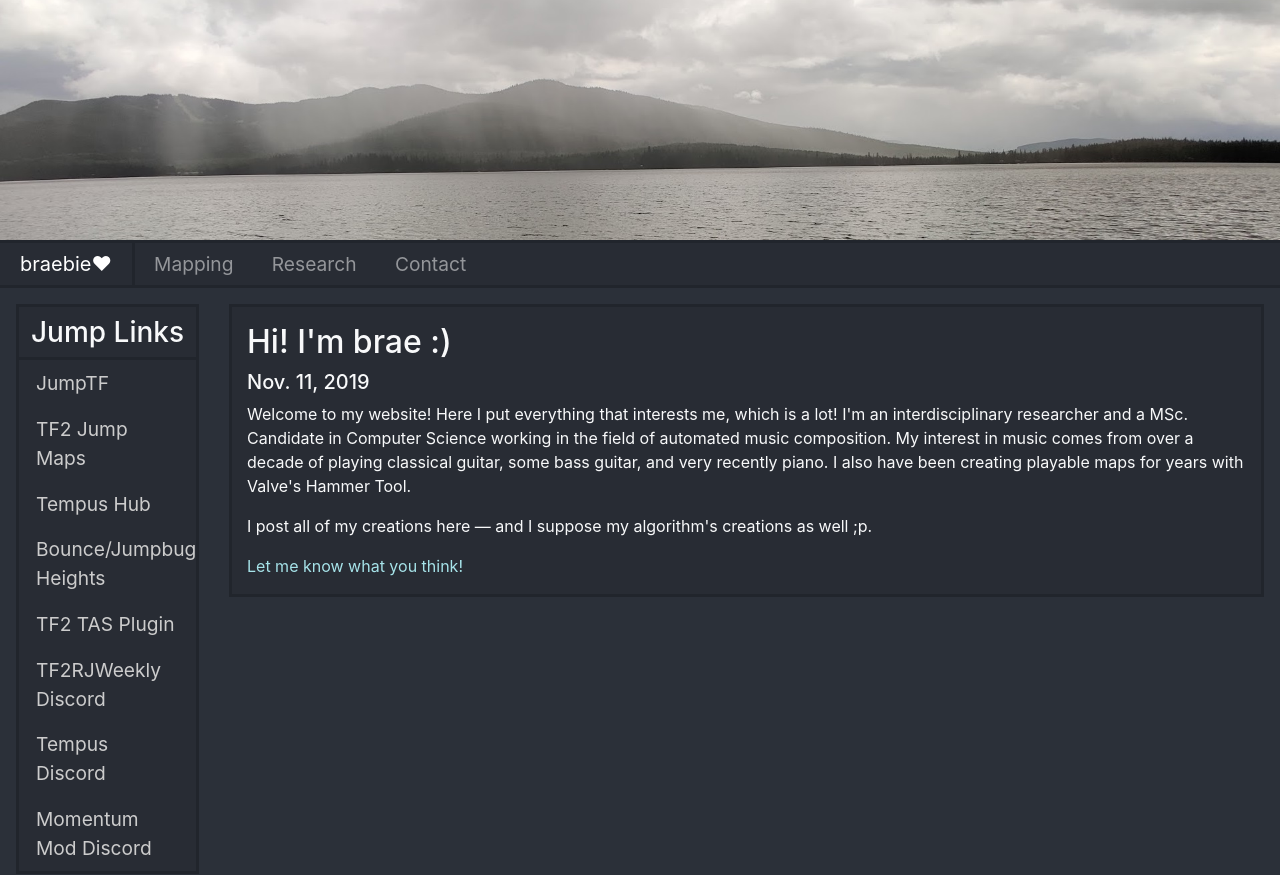
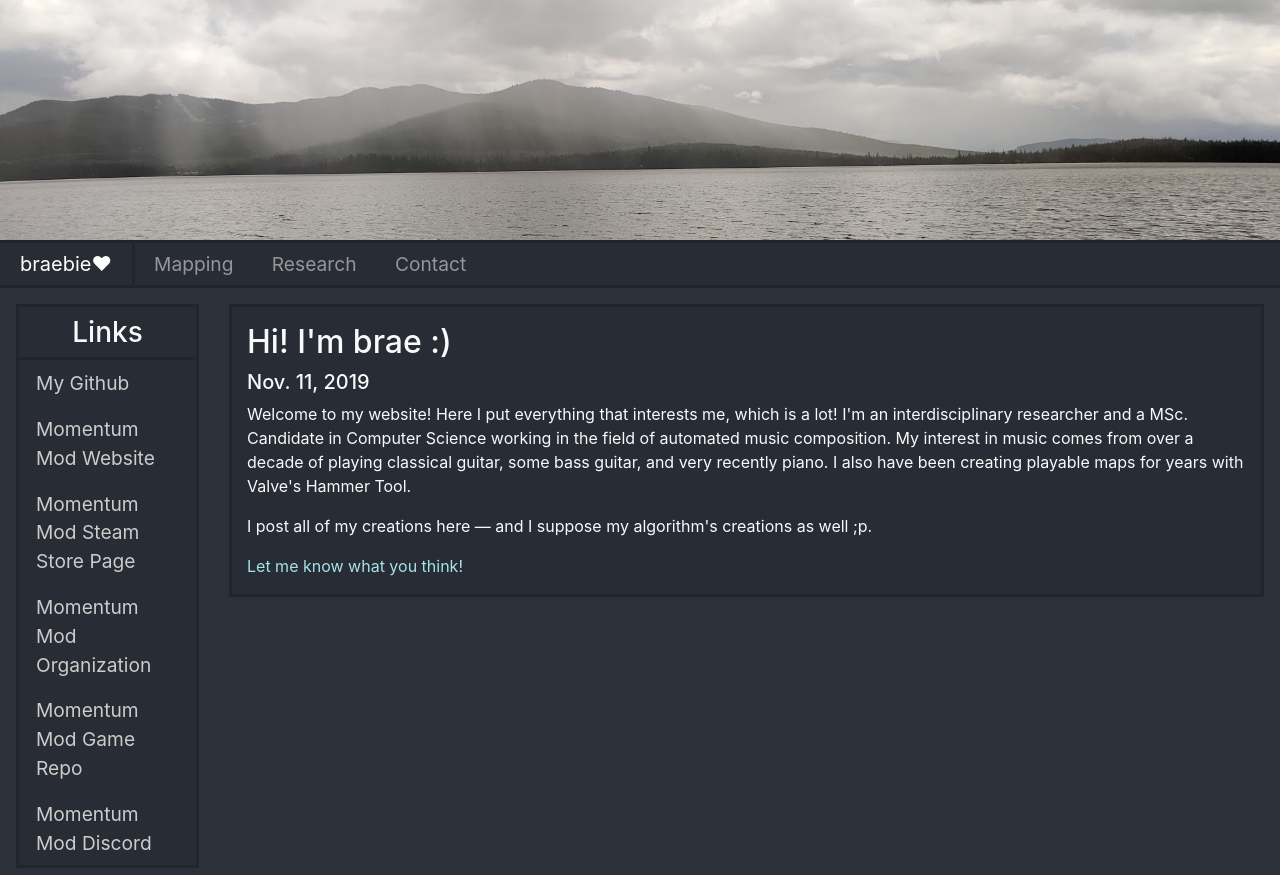
Before and after one commit to braem/portfolio-website, a website: page dist/index.html in a window 1280 px wide. Shown: the top 875 px of the page. Drawn offline with Linux system fonts and the light colour scheme.

Commit message:
Update links

```diff
--- a/dist/data/landingpage-links.json
+++ b/dist/data/landingpage-links.json
@@ -1,31 +1,23 @@
 [
     {
-        "text": "JumpTF",
-        "link": "https://jump.tf/"
+        "text": "My Github",
+        "link": "https://github.com/braem"
     },
     {
-        "text": "TF2 Jump Maps",
-        "link": "https://docs.google.com/spreadsheets/d/1LcGfNOfIxFF21I5KWSCM0kEu4X4A9W3ngWFouprGJuo/edit#gid=0"
+        "text": "Momentum Mod Website",
+        "link": "https://momentum-mod.org/"
     },
     {
-        "text": "Tempus Hub",
-        "link": "https://tempushub.xyz/"
+        "text": "Momentum Mod Steam Store Page",
+        "link": "https://store.steampowered.com/app/669270/Momentum_Mod/"
     },
     {
-        "text": "Bounce/Jumpbug Heights",
-        "link": "https://docs.google.com/spreadsheets/d/1fDCsUFRbWTHLFqzMT0xAZSFAardarSg6XPrTKt5AXhE/edit#gid=1649478861"
+        "text": "Momentum Mod Organization",
+        "link": "https://github.com/momentum-mod"
     },
     {
-        "text": "TF2 TAS Plugin",
-        "link": "https://jump.tf/forum/index.php/topic,1350.0.html"
-    },
-    {
-        "text": "TF2RJWeekly Discord",
-        "link": "https://discord.gg/HU9ZgUA"
-    },
-    {
-        "text": "Tempus Discord",
-        "link": "https://discord.gg/Tv7ymTP"
+        "text": "Momentum Mod Game Repo",
+        "link": "https://github.com/momentum-mod/game"
     },
     {
         "text": "Momentum Mod Discord",
--- a/dist/index.html
+++ b/dist/index.html
@@ -34,7 +34,7 @@
     <div class="row row-no-gutters">
       <div class="col-lg-2">
         <div class="container-fluid sidebar">
-          <center><h3 class="sidebar-title">Jump Links</h3></center>
+          <center><h3 class="sidebar-title">Links</h3></center>
           <!-- filled by landingpage.js -->
           <ul id="landingpage-links" class="nav nav-tabs mx-auto"></ul>
         </div>
```
Also changed, not shown: dist/data/mapping-links.json (+10 -6 lines).
